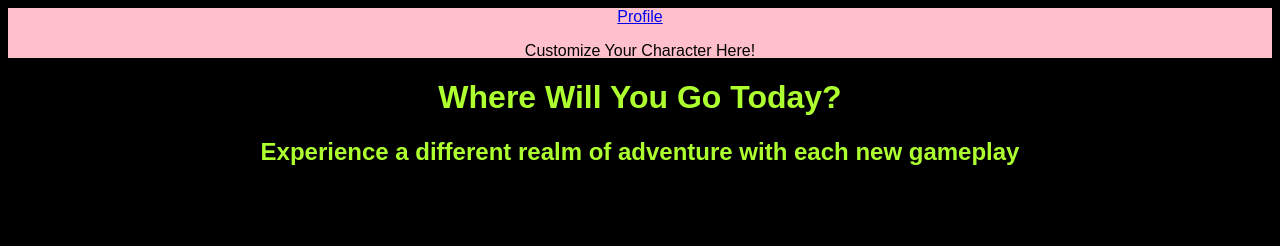
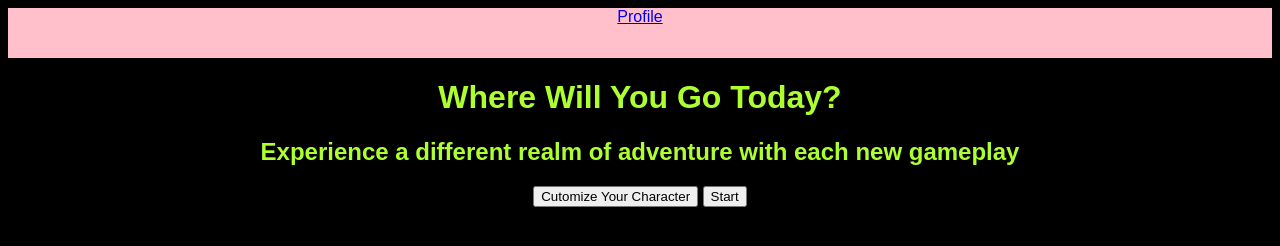
Before and after one commit to eakleine/cis440-tag, a website: page AlienProject/dashboard.html in a window 1280 px wide. Drawn offline with Linux system fonts and the light colour scheme.

Commit message:
rest of class edits
random whatnots, barely anything

```diff
--- a/AlienProject/dashboard.html
+++ b/AlienProject/dashboard.html
@@ -11,7 +11,6 @@
 <body>
     <nav>
         <a href = "avatar_creator.html">Profile</a>
-        <p>Customize Your Character Here!</p>
     </nav>
 
     <header>
@@ -21,6 +20,9 @@
 
         <h1>Where Will You Go Today?</h1>
         <h2>Experience a different realm of adventure with each new gameplay</h2>
+
+        <button>Cutomize Your Character</button>
+        <button>Start</button>
 
         <form method="GET" action="http://localhost:8080">
 
```
Also changed, not shown: AlienProject/avatar_creator.html (+11 -3 lines).
